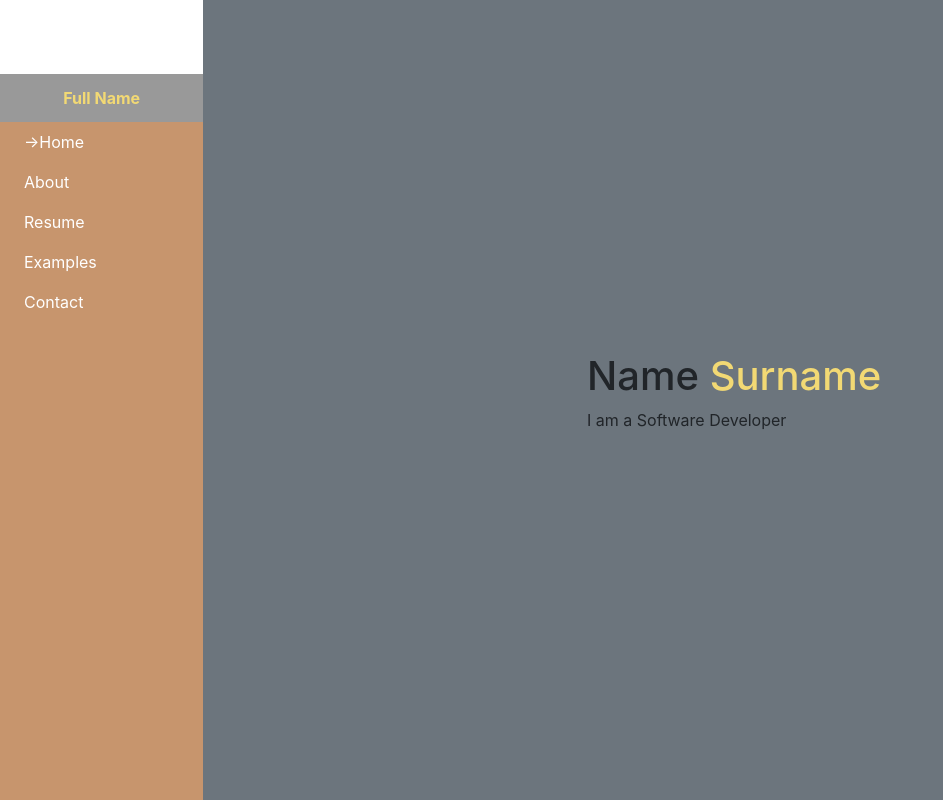
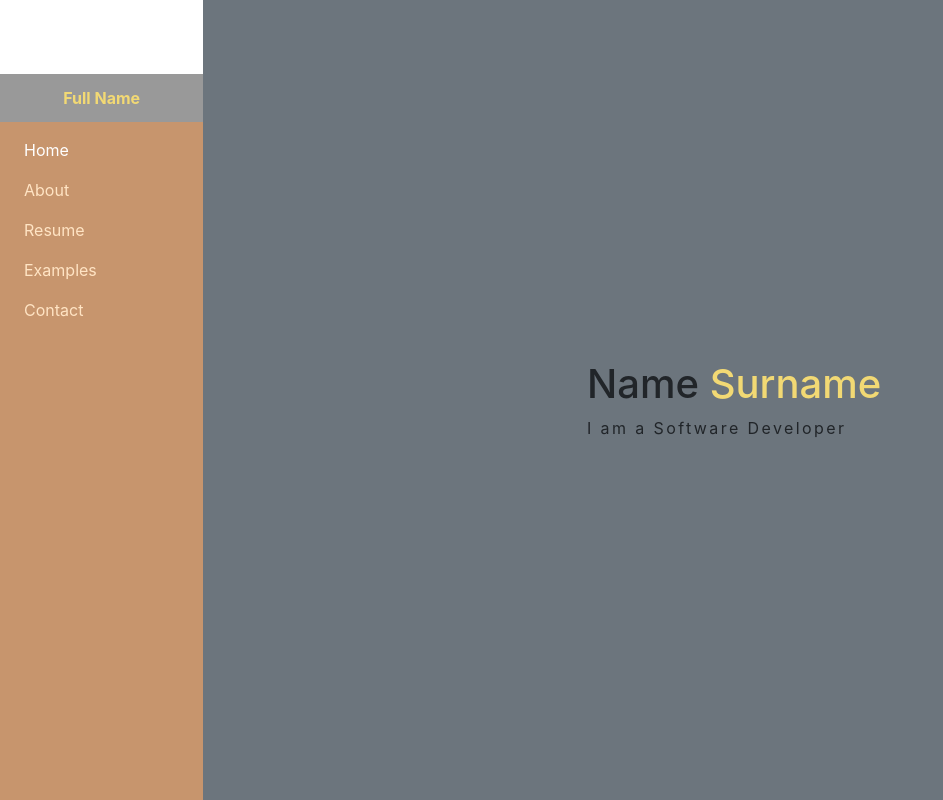
Before and after one commit to ObradovicZ/CV, a React (Create React App) app: page / in a window 1280 px wide. Shown: the whole page, without its empty margins (0-943 px from the left). Built offline with nearby package versions, Linux system fonts and the light colour scheme.

Commit message:
- Home text animation implemented - Sidebar animation implemented

```diff
--- a/src/components/Sidebar.tsx
+++ b/src/components/Sidebar.tsx
@@ -21,7 +21,7 @@ function Sidebar() {
                         <SidebarLink key={index}
                                      path={pathName}
                                      setPath={setPath}
-                                     activeClass={isActive?'sidebar-link-active':'sidebar-link'}/>
+                                     activeClass={isActive?'sidebar-link-active':''}/>
                     )
                 })}
             </Row>
--- a/src/components/pages/Home.tsx
+++ b/src/components/pages/Home.tsx
@@ -1,15 +1,16 @@
 import React from 'react';
-import {Col,Row} from 'react-bootstrap';
-function Home (props:any){
-    return(
+import {Col, Row} from 'react-bootstrap';
+
+function Home(props: any) {
+    return (
         <Col xl={{span: 10}}
              lg={{span: 9}}
              sm={{span: 9}}
-            className={'bg-secondary'}>
+             className={'bg-secondary'}>
             <Row className={'w-100 h-100'}>
-                <div className={'d-flex flex-column mx-auto my-auto'}>
+                <div className={'d-flex flex-column mx-auto my-auto typewriter'}>
                     <h1 className={''}>Name <span className={'color-forth'}>Surname</span></h1>
-                    <p>I am a Software Developer</p>
+                    <p className={'text-frontend-dev'}>I am a Software Developer</p>
                 </div>
             </Row>
         </Col>
--- a/src/components/reusable/SidebarImageAndName.tsx
+++ b/src/components/reusable/SidebarImageAndName.tsx
@@ -4,7 +4,7 @@ import {ImageTextModel} from "../../models/ImageTextModel";
 
 function SidebarImageAndName(props:ImageTextModel) {
     return (
-        <Row className={'ml-0 position-relative'}>
+        <Row className={'ml-0 position-relative mb-2'}>
             <Media className={'w-100'}>
                 <img src={props.image} className={'w-100 mx-auto'}/>
             </Media>
--- a/src/components/reusable/SidebarLink.tsx
+++ b/src/components/reusable/SidebarLink.tsx
@@ -11,7 +11,7 @@ function getUserFriendlyNameFromPath(path:string){
 function SidebarLink(props:any){
     return(
         <Link to={props.path}
-              className={props.activeClass + ' w-100'}
+              className={props.activeClass + ' sidebar-link w-100'}
               onClick={()=>props.setPath(props.path)}>
             <p className={'text-capitalize px-4 py-2 mb-0 sidebar-link-p'}>{getUserFriendlyNameFromPath(props.path)}</p>
         </Link>
--- /dev/null
+++ b/src/sass/01-pages/Home.scss
@@ -0,0 +1,22 @@
+.typewriter p {
+  overflow: hidden; /* Ensures the content is not revealed until the animation */
+  border-right: .15em solid transparent; /* The typwriter cursor */
+  white-space: nowrap; /* Keeps the content on a single line */
+  margin: 0; /* Gives that scrolling effect as the typing happens */
+  letter-spacing: .15em; /* Adjust as needed */
+  animation:
+          typing 3.5s steps(40, end),
+          blink-caret 0.5s step-end 9;
+}
+
+/* The typing effect */
+@keyframes typing {
+  from { width: 0 }
+  to { width: 100% }
+}
+
+/* The typewriter cursor effect */
+@keyframes blink-caret {
+  from, to { border-color: orange }
+  50% { border-color: transparent; }
+}
--- a/src/sass/02-components/_Sidebar.scss
+++ b/src/sass/02-components/_Sidebar.scss
@@ -7,24 +7,18 @@
 }
 
 .sidebar-link{
-  color:white;
-  //background-color: $secondary;
+  color: bisque;
+  transition: 0.4s;
 }
 .sidebar-link:hover{
+  color:bisque;
+  //background-color: #965d62;
+  transform: translateX(20px);
+  transform: translateY(-6px);
+  text-decoration:none;
+  font-size:1.2rem;
+  font-weight: bold;
+}
+.sidebar-link-active,.sidebar-link-active:hover{
   color:white;
-  background-color: #965d62;
-
 }
-.sidebar-link-active{
-  color:white;
-
-
-}
-.sidebar-link-active:hover{
-  color:white;
-  background-color: #965d62;
-}
-.sidebar-link-active .sidebar-link-p::before{
-  content: '->';
-
-}
--- a/src/sass/App.scss
+++ b/src/sass/App.scss
@@ -1,6 +1,7 @@
 @import '~bootstrap/scss/bootstrap.scss';
 @import 'global-settings';
 
+@import '01-pages/Home';
 @import '01-pages/Resume';
 @import '01-pages/Contact';
 
```
